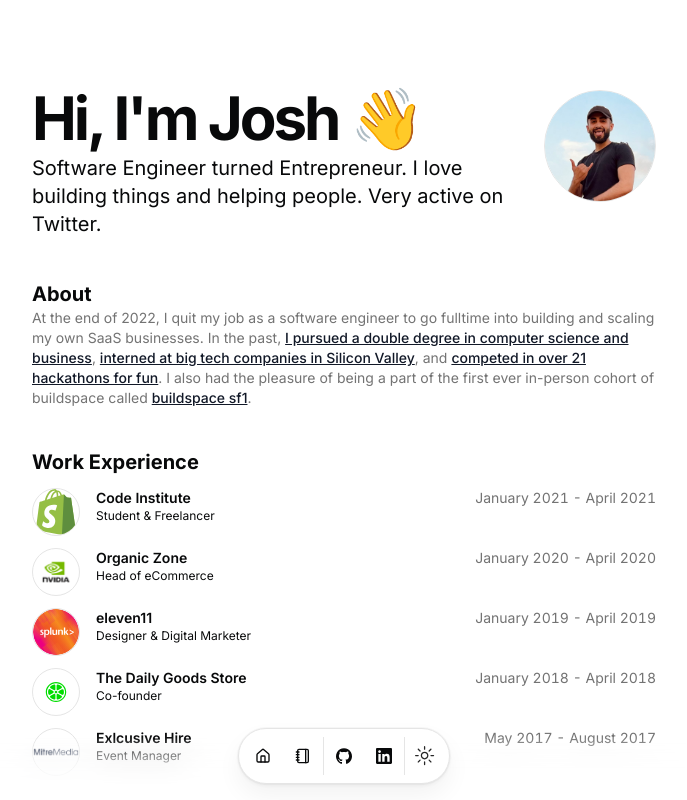
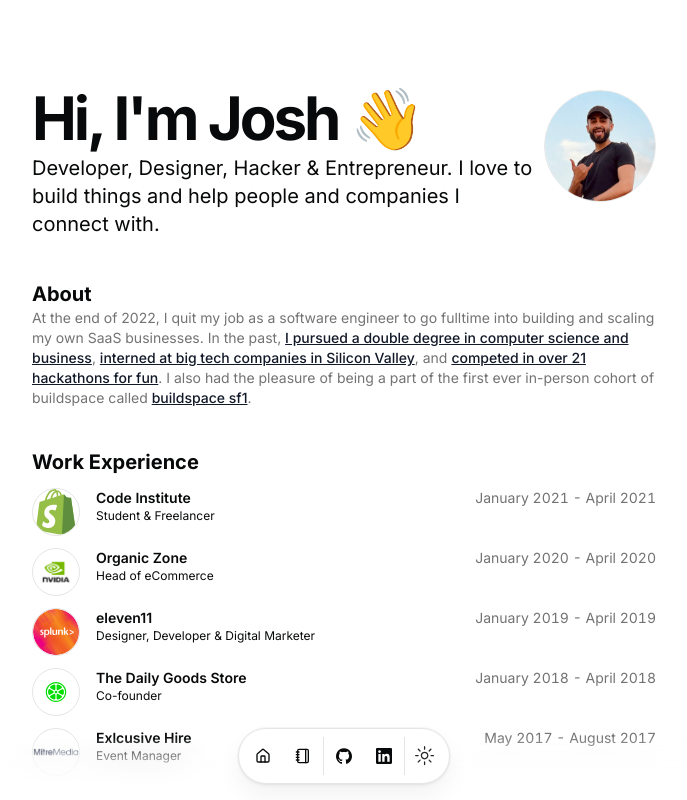
Before and after one commit to joshelvn11/josh-beaver.com, a Next.js app: page / in a window 1280 px wide. Shown: the top 800 px of the page, without its empty margins (296-983 px from the left). Built offline with nearby package versions, Linux system fonts and the light colour scheme.

Commit message:
resume updates

```diff
--- a/src/data/resume.tsx
+++ b/src/data/resume.tsx
@@ -8,7 +8,7 @@ export const DATA = {
   location: "United Kingdom",
   locationLink: "https://www.google.com/maps/place/sanfrancisco",
   description:
-    "Software Engineer turned Entrepreneur. I love building things and helping people. Very active on Twitter.",
+    "Developer, Designer, Hacker & Entrepreneur. I love to build things and help people and companies I connect with.",
   summary:
     "At the end of 2022, I quit my job as a software engineer to go fulltime into building and scaling my own SaaS businesses. In the past, [I pursued a double degree in computer science and business](/#education), [interned at big tech companies in Silicon Valley](https://www.youtube.com/watch?v=d-LJ2e5qKdE), and [competed in over 21 hackathons for fun](/#hackathons). I also had the pleasure of being a part of the first ever in-person cohort of buildspace called [buildspace sf1](https://buildspace.so/sf1).",
   avatarUrl: "/me.png",
@@ -69,7 +69,7 @@ export const DATA = {
       start: "January 2021",
       end: "April 2021",
       description:
-        "Implemented a custom Kubernetes controller in Go to automate the deployment of MySQL and ProxySQL custom resources in order to enable 2,000+ internal developers to instantly deploy their app databases to production. Wrote several scripts in Go to automate MySQL database failovers while maintaining master-slave replication topologies and keeping Zookeeper nodes consistent with changes.",
+        "Enrolled in Code Institute to pursue a diploma in fullstack software development, driven by a passion for web technologies. This intensive program provided comprehensive training in modern web development practices, equipping me with the skills to build robust, scalable applications. Through hands-on projects and industry-relevant coursework, I gained proficiency in front-end and back-end technologies, version control, and agile methodologies, laying a solid foundation for my career as a versatile web developer.",
     },
     {
       company: "Organic Zone",
@@ -81,19 +81,19 @@ export const DATA = {
       start: "January 2020",
       end: "April 2020",
       description:
-        "Architected and wrote the entire MVP of the GeForce Now Cloud Gaming internal admin and A/B testing dashboard using React, Redux, TypeScript, and Python.",
+        "Initially contracted to design and build their eCommerce platform and develop digital marketing strategies, I quickly grew passionate about the business. This led to a full-time role managing the eCommerce division, where I oversaw all aspects of development, marketing, and logistics. My responsibilities included optimizing the online shopping experience, implementing data-driven marketing campaigns, and streamlining order fulfillment processes, resulting in significant growth for the company's online presence and sales.",
     },
     {
       company: "eleven11",
       href: "https://splunk.com",
       badges: [],
       location: "Cape Town, ZA",
-      title: "Designer & Digital Marketer",
+      title: "Designer, Developer & Digital Marketer",
       logoUrl: "/splunk.svg",
       start: "January 2019",
       end: "April 2019",
       description:
-        "Co-developed a prototype iOS app with another intern in Swift for the new Splunk Phantom security orchestration product (later publicly demoed and launched at .conf annual conference in Las Vegas). Implemented a realtime service for the iOS app in Django (Python) and C++; serialized data using protobufs transmitted over gRPC resulting in an approximate 500% increase in data throughput.",
+        "Joined the agency as a web designer and developer, progressively expanding my skillset to include digital marketing services. During my tenure, I contributed to the development of numerous websites for diverse businesses and individuals, honing my skills in web design, development, and digital marketing strategies. This experience allowed me to gain a comprehensive understanding of the digital landscape and deliver winning solutions to clients.",
     },
     {
       company: "The Daily Goods Store",
@@ -105,7 +105,7 @@ export const DATA = {
       start: "January 2018",
       end: "April 2018",
       description:
-        "Proposed and implemented an internal ruby API for sending/receiving commands to scooters over LTE networks. Developed a fully automated bike firmware update system to handle asynchronous firmware updates of over 100,000+ scooters worldwide, and provide progress reports in real-time using React, Ruby on Rails, PostgreSQL and AWS EC2 saving hundreds of developer hours.",
+        "Co-founded The Daily Goods Store, an innovative organic, zero-waste, and community-oriented concept store. Leveraging my passion for technology, I developed the store's eCommerce platform and spearheaded all digital marketing initiatives. My strategic efforts in both the physical and digital realms contributed significantly to the business's growth, ultimately leading it to profitability. This experience showcased my ability to blend entrepreneurship with technical skills, demonstrating how technology can drive success in traditional retail environments.",
     },
     {
       company: "Exlcusive Hire",
@@ -117,7 +117,7 @@ export const DATA = {
       start: "May 2017",
       end: "August 2017",
       description:
-        "Designed and implemented a robust password encryption and browser cookie storage system in Ruby on Rails. Leveraged the Yahoo finance API to develop the dividend.com equity screener",
+        "Launched my career in event management immediately after completing school. Initially hired as an assistant events coordinator, I rapidly developed my skills and took on increased responsibilities. Within a short period, I progressed to managing and coordinating entire events, demonstrating my ability to quickly adapt, learn, and take on leadership roles in a fast-paced industry.",
     },
   ],
   education: [
```
